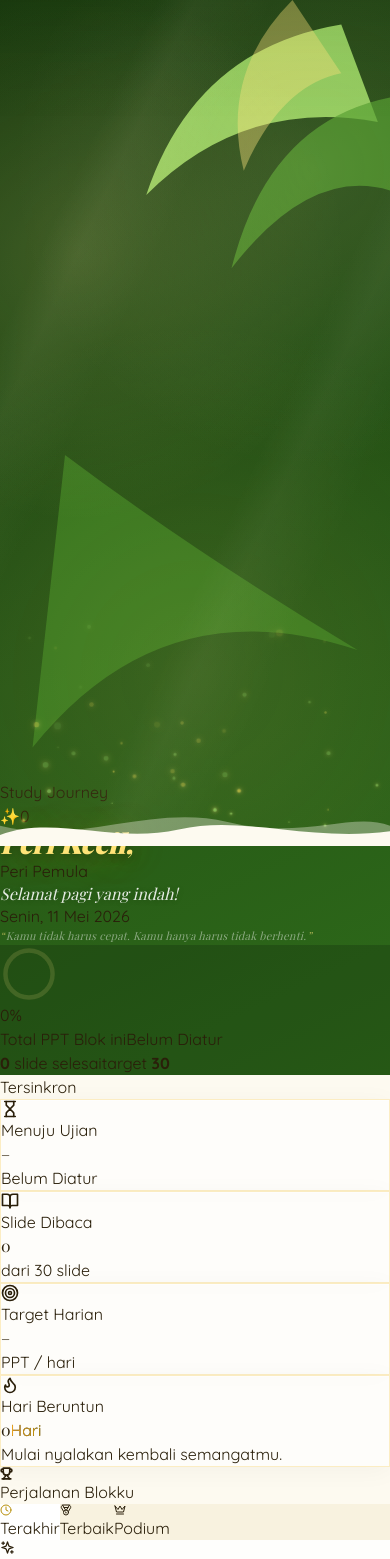
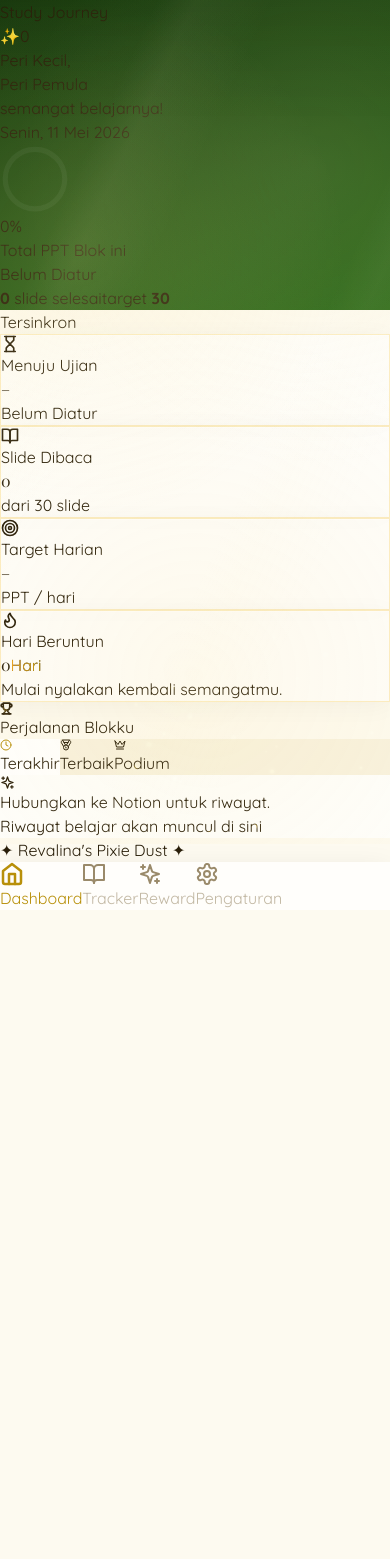
Before and after one commit to njbmaliangkay30/RevalinaStudyJournal, a React (Vite) app: page / in a window 390 px wide. Shown: the top 1559 px of the page. After the commit the page ends 910 px from the top, so only its background shows below. Built offline with nearby package versions, Linux system fonts and the light colour scheme; a web font is replaced by a local one.

Commit message:
Update Header.tsx

```diff
--- a/src/components/layout/Header.tsx
+++ b/src/components/layout/Header.tsx
@@ -1,18 +1,7 @@
-import React, { useEffect, useMemo } from 'react';
+import React, { useEffect } from 'react';
 import { motion } from 'framer-motion';
 import { useAppStore } from '../../store/useAppStore';
 import { useTranslation } from '../../lib/i18n';
-
-// ── Kumpulan quote harian ──
-const QUOTES = [
-  "Belajar adalah cara kita menumbuhkan sayap untuk terbang.",
-  "Setiap slide yang kau baca adalah satu langkah menuju versi terbaikmu.",
-  "Peri yang rajin tidak lahir — ia ditempa oleh konsistensi.",
-  "Ilmu adalah mahkota yang tak bisa dicuri siapapun.",
-  "Hari ini kelelahan, besok kekuatan.",
-  "Kamu tidak harus cepat. Kamu hanya harus tidak berhenti.",
-  "Satu slide hari ini lebih baik dari nol slide sempurna esok hari.",
-];
 
 export const Header: React.FC = () => {
   const { t } = useTranslation();
@@ -20,19 +9,11 @@ export const Header: React.FC = () => {
 
   const doneCount = pptDots.filter(d => d.done).length;
   const progressPct = target > 0 ? Math.min(Math.round((doneCount / target) * 100), 100) : 0;
-
-  const radius = 26;
-  const circ = 2 * Math.PI * radius;
+  const circ = 213.6;
   const strokeOffset = circ - (circ * progressPct) / 100;
 
-  // ── Rank ──
-  let rankStr = "Peri Pemula";
-  if (progressPct >= 100) rankStr = "Ratu Pixie ✦";
-  else if (progressPct >= 75) rankStr = "Peri Penjaga";
-  else if (progressPct >= 50) rankStr = "Peri Cahaya";
-  else if (progressPct >= 25) rankStr = "Peri Pekerja";
+  let rankStr = progressPct >= 100 ? "Ratu Pixie" : progressPct >= 75 ? "Peri Penjaga" : progressPct >= 50 ? "Peri Cahaya" : "Peri Pemula";
 
-  // ── Block label ──
   let blockLabel = "Belum Diatur";
   if (blockStart && blockEnd) {
     const s = new Date(blockStart).toLocaleDateString('id-ID', { day: 'numeric', month: 'short' });
@@ -40,256 +21,79 @@ export const Header: React.FC = () => {
     blockLabel = `${s} – ${e}`;
   }
 
-  // ── Greeting dinamis berdasarkan jam ──
-  const hour = new Date().getHours();
-  const greetingLine =
-    hour < 5  ? "Masih melek tengah malam?" :
-    hour < 11 ? "Selamat pagi yang indah!" :
-    hour < 14 ? "Semangat siang ini!" :
-    hour < 17 ? "Selamat sore, peri kecil." :
-    hour < 20 ? "Petang yang produktif!" :
-               "Belajar di malam hari, hebat!";
-
-  // ── Quote berputar berdasarkan tanggal ──
-  const dailyQuote = useMemo(() => {
-    const start = new Date(new Date().getFullYear(), 0, 0).getTime();
-    const dayOfYear = Math.floor((Date.now() - start) / 86400000);
-    return QUOTES[dayOfYear % QUOTES.length];
-  }, []);
-
-  // ── Warna wave matching --bg-main per tema ──
-  const waveColor =
-    theme === 'dark'   ? '#0c120a' :
-    theme === 'moon'   ? '#080c1c' :
-    theme === 'sakura' ? '#fdf5f8' :
-    '#fdfaf0';
-
-  // ── Sparkles ──
   useEffect(() => {
     const wrap = document.getElementById("sparkles");
     if (!wrap) return;
     wrap.innerHTML = "";
-    for (let i = 0; i < 45; i++) {
+    for(let i=0; i<50; i++){
       const sp = document.createElement("div");
-      sp.className = "sp";
-      const size = (Math.random() * 5 + 2) + "px";
-      sp.style.width = size;
-      sp.style.height = size;
-      sp.style.left = Math.random() * 100 + "%";
-      sp.style.bottom = (Math.random() * -15) + "px";
-
-      if (theme === 'moon') {
-        const c = ["#8ab4f8","#c3d6fe","#a78bfa","#c4b5fd"][Math.floor(Math.random() * 4)];
-        sp.style.background = c;
-        sp.style.boxShadow = `0 0 6px ${c}, 0 0 12px ${c}88`;
-      } else if (theme === 'sakura') {
-        const c = ["#f090a0","#ffc0d0","#e87080","#ffe0e8"][Math.floor(Math.random() * 4)];
-        sp.style.background = c;
-        sp.style.boxShadow = `0 0 6px ${c}, 0 0 12px ${c}88`;
-      } else {
-        const c = Math.random() > 0.5 ? "#f5c842" : "#8dc95a";
-        sp.style.background = c;
-      }
-      sp.style.animationDuration = (3 + Math.random() * 6) + "s";
-      sp.style.animationDelay = (Math.random() * 5) + "s";
-      sp.style.setProperty('--float-dist', -(140 + Math.random() * 180) + 'px');
+      sp.className="sp";
+      sp.style.width=(Math.random()*5+2)+"px"; sp.style.height=sp.style.width;
+      sp.style.left=Math.random()*100+"%"; sp.style.bottom=(Math.random()*-20)+"px";
+      sp.style.background = theme === 'moon' ? "#8ab4f8" : theme === 'sakura' ? "#f090a0" : "#f5c842";
+      sp.style.animationDuration=(3+Math.random()*6)+"s";
+      sp.style.animationDelay=(Math.random()*5)+"s";
+      sp.style.setProperty('--float-dist',-(180+Math.random()*200)+'px');
       wrap.appendChild(sp);
     }
   }, [theme]);
 
   return (
-    <div className="relative z-10">
-      <div
-        className="relative pt-7 px-5 overflow-hidden"
-        style={{ background: 'linear-gradient(155deg, var(--green-deep) 0%, var(--green-mid) 100%)' }}
-      >
-        {/* Sparkles */}
-        <div className="sparkles" id="sparkles" />
+    <div className="relative pt-8 pb-10 px-6 rounded-b-[40px] shadow-[0_10px_40px_rgba(0,0,0,0.08)] z-10 overflow-hidden"
+         style={{ background: 'linear-gradient(160deg, var(--green-deep) 0%, var(--green-mid) 100%)' }}>
 
-        {/* Leaf decorations — background hutan */}
-        <div className="absolute top-0 right-0 w-40 h-40 opacity-10 pointer-events-none select-none" aria-hidden>
-          <svg viewBox="0 0 160 160" fill="none">
-            <path d="M140 10 Q80 20 60 80 Q100 40 155 50 Z" fill="#8dc95a"/>
-            <path d="M160 40 Q110 50 95 110 Q130 65 165 80 Z" fill="#4a9b28" opacity="0.7"/>
-            <path d="M120 0 Q90 30 100 70 Q115 35 140 30 Z" fill="#ffe478" opacity="0.4"/>
-          </svg>
-        </div>
-        <div className="absolute bottom-16 left-0 w-28 h-28 opacity-8 pointer-events-none select-none" aria-hidden>
-          <svg viewBox="0 0 120 120" fill="none">
-            <path d="M10 110 Q50 60 110 80 Q60 50 20 20 Z" fill="#4a9b28" opacity="0.5"/>
-          </svg>
-        </div>
+      <div className="absolute inset-0 pointer-events-none opacity-30 mix-blend-overlay"></div>
 
-        {/* ── Baris 1: eyebrow + koin ── */}
-        <div className="flex justify-between items-center relative z-10 mb-5">
-          <div className="text-[9px] tracking-[0.28em] uppercase text-white/35 font-bold">
+      <div className="flex justify-between items-start relative z-10">
+        <div className="text-[10px] tracking-[0.2em] uppercase text-white/50 font-bold mt-1">
           {t('hdr_eyebrow')}
         </div>
-          <motion.div
-            whileHover={{ scale: 1.06 }}
-            whileTap={{ scale: 0.9 }}
-            className="bg-black/20 border border-white/10 rounded-full px-3 py-1 text-[var(--gold-light)] font-bold text-[12px] flex items-center gap-1.5 backdrop-blur-md cursor-pointer select-none"
-          >
-            <span className="text-[13px] animate-pulse drop-shadow-[0_0_8px_rgba(245,200,66,0.6)]">✨</span>
+        <motion.div whileHover={{ scale: 1.05 }} whileTap={{ scale: 0.9 }}
+          className="bg-black/20 border border-white/10 rounded-full px-3 py-1.5 text-[var(--gold-light)] font-bold text-[13px] flex items-center gap-1.5 shadow-[inset_0_2px_10px_rgba(0,0,0,0.2)] backdrop-blur-md cursor-pointer select-none">
+          <span className="text-[14px] animate-pulse">✨</span>
           <span>{coins}</span>
         </motion.div>
       </div>
 
-        {/* ── Baris 2: Nama italic besar + rank badge ── */}
-        <div className="relative z-10 mb-0.5">
-          <div className="flex items-baseline gap-2.5 flex-wrap">
-            <h1
-              style={{
-                fontFamily: 'var(--serif)',
-                fontSize: 'clamp(28px, 7vw, 40px)',
-                fontWeight: 900,
-                fontStyle: 'italic',
-                lineHeight: 1.1,
-                letterSpacing: '-0.01em',
-                color: 'var(--gold-light)',
-                textShadow: '0 0 40px rgba(245,200,66,0.4), 0 2px 10px rgba(0,0,0,0.35)',
-              }}
-            >
-              {name || "Peri Kecil"},
+      <div className="mt-5 flex flex-col relative z-10">
+        <div className="flex items-center flex-wrap gap-2 mb-1">
+          <h1 className="font-serif text-[32px] text-white leading-tight">
+            <span className="text-[var(--gold-light)]">{name || "Peri Kecil"},</span>
           </h1>
-            <span className="bg-white/10 border border-white/15 px-2 py-0.5 rounded-full text-[9px] font-bold text-[var(--gold-light)] tracking-wider backdrop-blur-sm mb-1">
+          <span className="bg-[var(--gold)]/10 border border-[var(--gold)]/20 px-2.5 py-0.5 rounded-full text-[10px] font-bold text-[var(--gold-light)]">
             {rankStr}
           </span>
         </div>
+        <h2 className="font-serif text-[22px] text-white/90 leading-snug">{t('hdr_greeting')}</h2>
+        <div className="text-[11px] text-white/50 font-medium mt-1">{new Date().toLocaleDateString('id-ID', { weekday: 'long', day: 'numeric', month: 'long', year: 'numeric' })}</div>
       </div>
 
-        {/* ── Baris 3: Greeting italic medium ── */}
-        <div className="relative z-10 mb-1">
-          <h2
-            style={{
-              fontFamily: 'var(--serif)',
-              fontSize: 'clamp(16px, 4vw, 21px)',
-              fontStyle: 'italic',
-              fontWeight: 400,
-              color: 'rgba(255,255,255,0.88)',
-              textShadow: '0 1px 6px rgba(0,0,0,0.2)',
-              lineHeight: 1.35,
-            }}
-          >
-            {greetingLine}
-          </h2>
-          <div className="text-[9.5px] text-white/32 font-medium mt-1 tracking-wide">
-            {new Date().toLocaleDateString('id-ID', { weekday: 'long', day: 'numeric', month: 'long', year: 'numeric' })}
+      <motion.div initial={{ y: 20, opacity: 0 }} animate={{ y: 0, opacity: 1 }} transition={{ delay: 0.2, type: "spring" }}
+        className="flex items-center gap-5 mt-8 relative z-10 bg-white/5 rounded-3xl p-4 border border-white/10 backdrop-blur-md shadow-inner">
+        <div className="relative w-[70px] h-[70px] flex-shrink-0">
+          <svg width="70" height="70" viewBox="0 0 80 80" className="-rotate-90">
+            <circle cx="40" cy="40" r="34" fill="none" stroke="rgba(255,255,255,0.05)" strokeWidth="6" />
+            <circle cx="40" cy="40" r="34" fill="none" stroke="var(--gold-light)" strokeWidth="6" strokeLinecap="round" style={{ strokeDasharray: circ, strokeDashoffset: strokeOffset, transition: 'stroke-dashoffset 1.2s' }} />
+          </svg>
+          <div className="absolute inset-0 flex flex-col items-center justify-center">
+            <div className="text-[15px] font-bold text-[var(--gold-light)]">{progressPct}%</div>
           </div>
         </div>
-
-        {/* ── Baris 4: Quote harian ── */}
-        <motion.div
-          initial={{ opacity: 0 }}
-          animate={{ opacity: 1 }}
-          transition={{ delay: 0.45, duration: 0.9 }}
-          className="relative z-10 mt-3 mb-5"
-        >
-          <p className="header-quote">{dailyQuote}</p>
-        </motion.div>
-
-        {/* ── Progress card ── */}
-        <motion.div
-          initial={{ y: 14, opacity: 0 }}
-          animate={{ y: 0, opacity: 1 }}
-          transition={{ delay: 0.2, type: "spring", stiffness: 260, damping: 22 }}
-          className="flex items-center gap-4 relative z-10 rounded-2xl px-4 py-3 border backdrop-blur-md"
-          style={{
-            background: 'rgba(0,0,0,0.18)',
-            borderColor: 'rgba(255,255,255,0.08)',
-          }}
-        >
-          {/* Circular ring */}
-          <div className="relative w-[58px] h-[58px] flex-shrink-0 drop-shadow-[0_0_14px_rgba(245,200,66,0.3)]">
-            <svg width="58" height="58" viewBox="0 0 64 64" className="-rotate-90">
-              <defs>
-                <linearGradient id="goldGrad2" x1="0%" y1="0%" x2="100%" y2="0%">
-                  <stop offset="0%" stopColor="var(--gold-dark)" />
-                  <stop offset="60%" stopColor="var(--gold)" />
-                  <stop offset="100%" stopColor="var(--gold-light)" />
-                </linearGradient>
-              </defs>
-              <circle cx="32" cy="32" r={radius} fill="none" stroke="rgba(255,255,255,0.06)" strokeWidth="5" />
-              <circle cx="32" cy="32" r={radius} fill="none" stroke="rgba(245,200,66,0.1)" strokeWidth="5" />
-              <circle
-                cx="32" cy="32" r={radius}
-                fill="none"
-                stroke="url(#goldGrad2)"
-                strokeWidth="5"
-                strokeLinecap="round"
-                style={{
-                  strokeDasharray: circ,
-                  strokeDashoffset: strokeOffset,
-                  transition: 'stroke-dashoffset 1.3s cubic-bezier(0.4, 0, 0.2, 1)',
-                }}
-              />
-            </svg>
-            <div className="absolute inset-0 flex items-center justify-center">
-              <span className="text-[13px] font-extrabold text-[var(--gold-light)] leading-none">
-                {progressPct}%
-              </span>
+        <div className="flex-1">
+          <div className="flex justify-between items-center mb-2">
+            <div className="text-[10px] font-bold text-white/50 uppercase">{t('prog_total_lbl')}</div>
+            <div className="text-[9px] font-bold text-[var(--gold-light)] bg-[var(--gold)]/10 px-2.5 py-0.5 rounded-full border border-[var(--gold)]/20">{blockLabel}</div>
           </div>
+          <div className="h-2 bg-white/10 rounded-full mb-2 overflow-hidden shadow-inner relative">
+            <div className="h-full rounded-full bg-gradient-to-r from-[var(--gold-dark)] to-[#fff]" style={{ width: `${progressPct}%`, transition: 'width 1.2s' }}></div>
           </div>
-
-          {/* Progress info */}
-          <div className="flex-1 min-w-0">
-            <div className="flex items-center justify-between mb-1.5">
-              <span className="text-[9px] font-bold text-white/38 tracking-widest uppercase">
-                {t('prog_total_lbl')}
-              </span>
-              <span className="text-[9px] font-bold text-[var(--gold-light)] bg-[var(--gold)]/10 px-2 py-0.5 rounded-full border border-[var(--gold)]/20 tracking-wide">
-                {blockLabel}
-              </span>
-            </div>
-            <div className="h-1.5 bg-white/10 rounded-full overflow-hidden mb-1.5 relative">
-              <div
-                className="h-full rounded-full relative"
-                style={{
-                  width: `${progressPct}%`,
-                  background: 'linear-gradient(90deg, var(--gold-dark), var(--gold), #fff8a0)',
-                  boxShadow: '0 0 8px rgba(245,200,66,0.65)',
-                  transition: 'width 1.3s ease-out',
-                  minWidth: progressPct > 0 ? '8px' : '0',
-                }}
-              >
-                {progressPct > 0 && (
-                  <div className="absolute right-0 top-1/2 -translate-y-1/2 w-2 h-2 bg-white rounded-full shadow-[0_0_6px_2px_rgba(255,255,255,0.7)] animate-pulse" />
-                )}
-              </div>
-            </div>
-            <div className="flex justify-between text-[10px] font-medium text-white/38">
-              <span>
-                <strong className="text-[var(--gold-light)] text-[11px]">{doneCount}</strong>
-                {' '}{t('prog_done_lbl')}
-              </span>
-              <span>{t('prog_target_lbl')} <strong className="text-white/65">{target}</strong></span>
+          <div className="flex justify-between text-[11px] font-medium text-white/40">
+            <span><strong className="text-[var(--gold-light)]">{doneCount}</strong> {t('prog_done_lbl')}</span>
+            <span>{t('prog_target_lbl')} <strong className="text-white/80">{target}</strong></span>
           </div>
         </div>
       </motion.div>
-
-        {/* ── Wave SVG — transisi organik ke body ── */}
-        {/* Padding bawah untuk kasih ruang wave */}
-        <div className="h-10" />
-        <div className="header-wave">
-          <svg
-            viewBox="0 0 1440 52"
-            preserveAspectRatio="none"
-            xmlns="http://www.w3.org/2000/svg"
-          >
-            {/* Wave belakang — lebih transparan, sedikit offset */}
-            <path
-              d="M0,30 C280,52 560,6 840,26 C1120,46 1300,14 1440,30 L1440,52 L0,52 Z"
-              fill={waveColor}
-              opacity="0.35"
-            />
-            {/* Wave depan — solid */}
-            <path
-              d="M0,40 C200,18 420,50 660,34 C900,18 1140,48 1440,36 L1440,52 L0,52 Z"
-              fill={waveColor}
-            />
-          </svg>
-        </div>
-      </div>
+      <div className="sparkles" id="sparkles"></div>
     </div>
   );
 };
```
Lines whose indentation alone changed are shown as unchanged.
